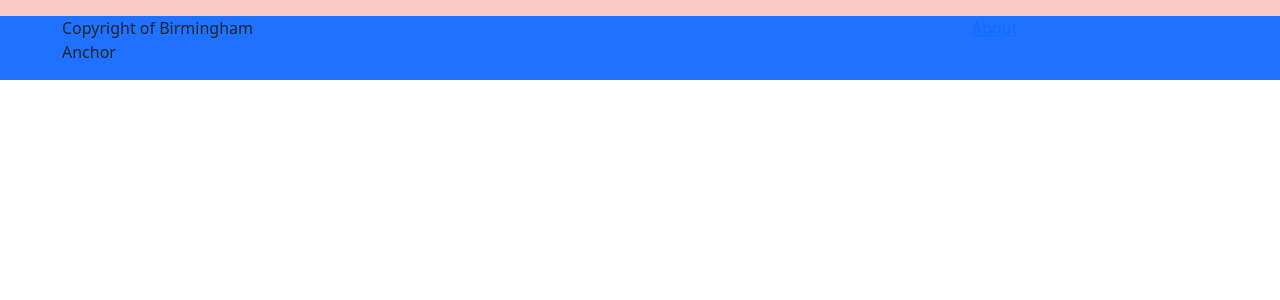
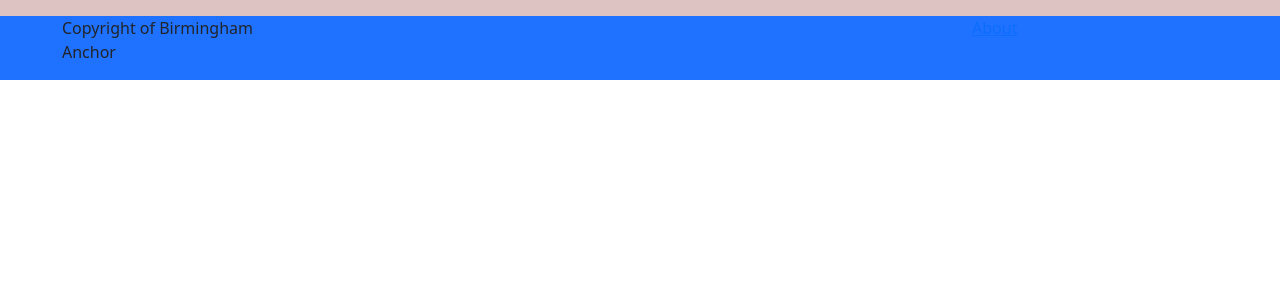
Before and after one commit to c-e-jones/anchornews, a Django app: page / in a window 1280 px wide. Shown: the part 112-412 px from the top of the page. Run offline with Django 4.2, Linux system fonts and the light colour scheme; data that the repository does not hold is empty; some libraries are stand-ins or nearby versions.

Commit message:
making background red a little bit whiter so it isn't so red

```diff
--- a/static/css/style.css
+++ b/static/css/style.css
@@ -9,7 +9,7 @@
 }
 
 #bg-brum-red {
-    background-color: #F7CBC9;
+    background-color: #ddc4c3;
     height: 100%;
 }
 
```
